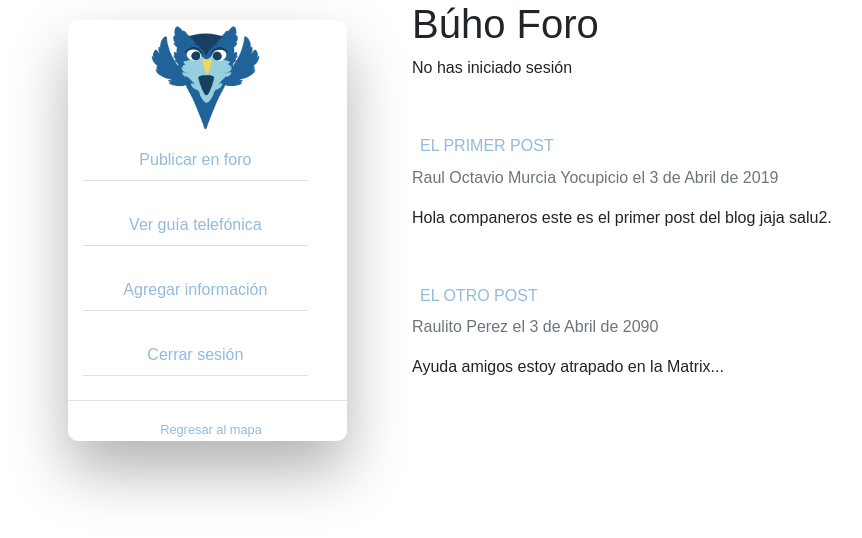
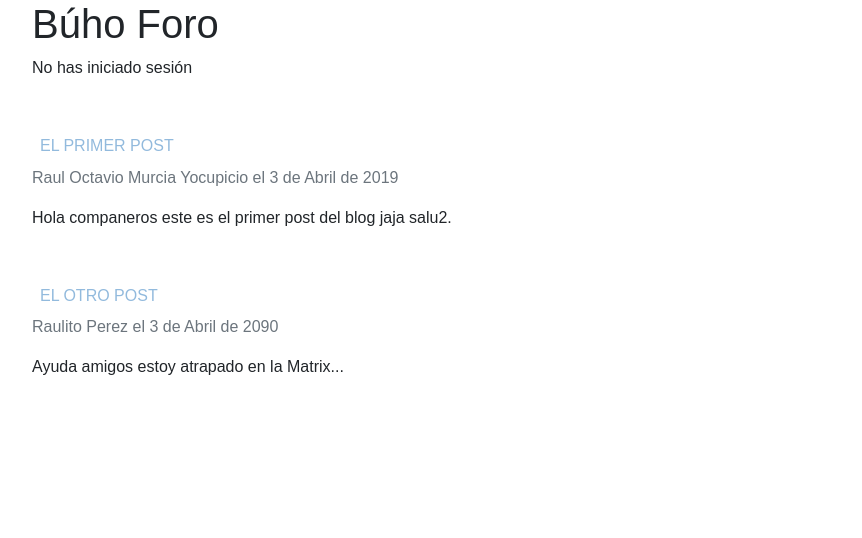
Before and after one commit to raulmyocu/owlmap, a Flask app: page /forum in a window 1280 px wide. Shown: the part 72-610 px from the top of the page, without its empty margins (53-915 px from the left). Run offline with Flask 2, Linux system fonts and the light colour scheme; some libraries are stand-ins or nearby versions.

Commit message:
nothing to see here

```diff
--- a/owlmap/static/css/main.css
+++ b/owlmap/static/css/main.css
@@ -8,11 +8,6 @@
   background: linear-gradient(rgba(255,255,255,0.5), rgba(255,255,255,0.5)), url('../images/owlmap1.png') center no-repeat;
   background-attachment: fixed;
 }
-#sidebar-background {
-  position: relative;
-  background-attachment: fixed;
-}
-
 
 #map-template {
   height: 100%;
--- a/owlmap/templates/forum.html
+++ b/owlmap/templates/forum.html
@@ -1,46 +1,6 @@
 {% extends "layout.html" %}
 {% block content %}
 <div class="container">
-  <div class="row">
-    <div class="col-lg-4" id="sidebar-background">
-      <div class="wrapper fadeInDown">
-        <div id="formContent">
-          <!-- Tabs Titles -->
-          <!-- Icon -->
-          <div class="fadeIn first">
-            <img src="{{ url_for('static', filename='images/owlmapPuntero.png') }}" width="120px" height="120px" alt="User Icon" />
-          </div>
-          <!-- Sidebar Form -->
-          <div class="content-section" style="text-align:center">
-            <nav class="col-sm-11" style="text-align:center">
-
-              <!-- Links -->
-              <ul class="navbar-nav" >
-                <li class="border-bottom mb-4" >
-                  <a class="nav-link" href="#">Publicar en foro</a>
-                </li>
-                <li class="border-bottom mb-4">
-                  <a class="nav-link" href="#">  Ver guía telefónica</a>
-                </li>
-                <li class="border-bottom mb-4">
-                  <a class="nav-link" href="#">Agregar información</a>
-                </li>
-                <li class="border-bottom mb-4">
-                  <a class="nav-link" href="#">Cerrar sesión</a>
-                </li>
-              </ul>
-
-            </nav>
-          </div>
-          <div class="border-top pt-3">
-            <small class ="text-muted">
-              <a class="ml-2" href="{{url_for('home')}}">Regresar al mapa</a>
-            </small>
-          </div>
-        </div>
-      </div>
-    </div>
-    <div class="col-lg-8">
   <h1>Búho Foro</h1>
   {% if name %}
   <p>¡Hola {{name}}!</p>
@@ -59,6 +19,5 @@
   </article>
   {% endfor %}
 </div>
-  </div>
-</div>
+
 {% endblock content %}
```
Lines whose indentation alone changed are shown as unchanged.
